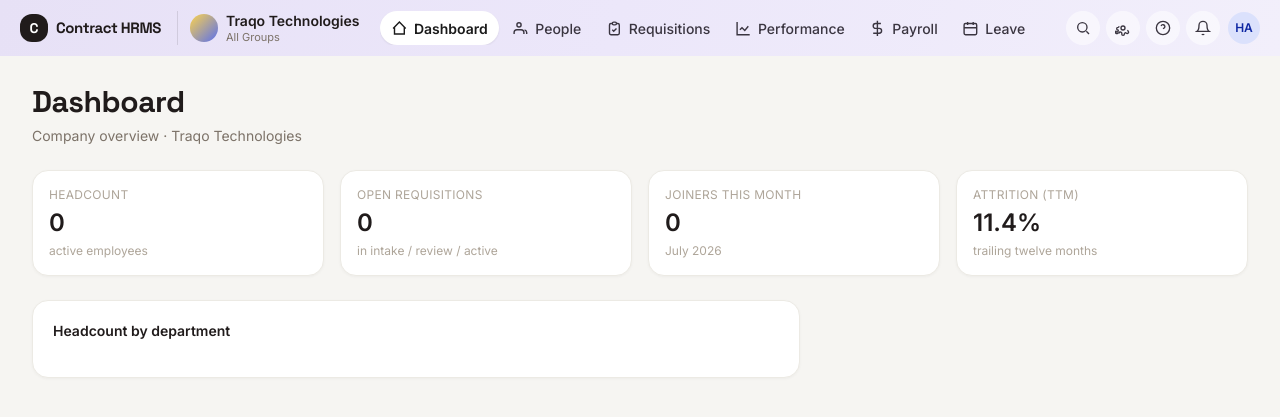
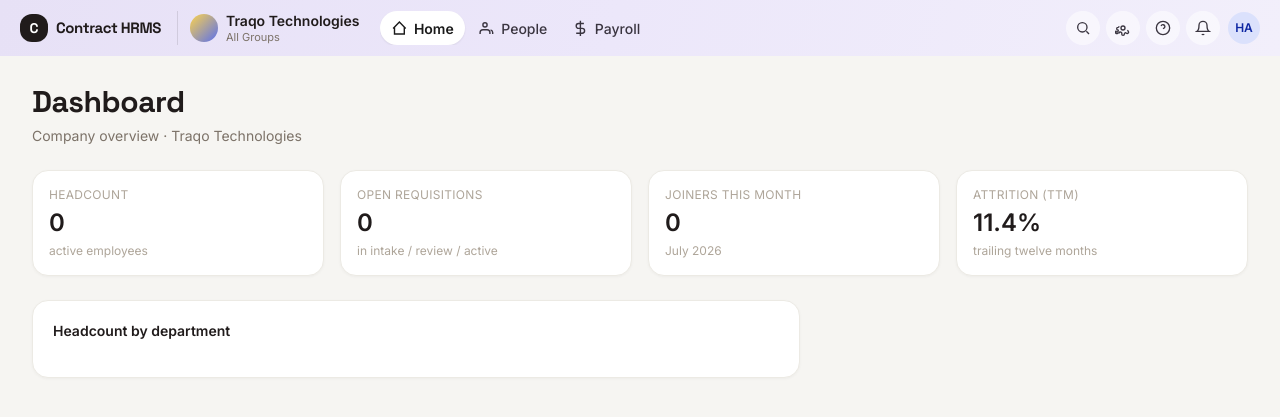
Before and after one commit to Bhargava-codes/hiring-assistant, a FastAPI app: page /dashboard in a window 1280 px wide. Shown: the top 417 px of the page. Run offline with FastAPI, Linux system fonts and the light colour scheme; some libraries are stand-ins or nearby versions.

Commit message:
Add Deel's second-level sub-navigation
Matched the reference screenshots more closely: Deel's IA is two layers, not
one flat row -- a lavender top bar with a few broad sections, and a white
sub-nav row below it listing the modules within whichever section is active.

- Collapsed the top bar to 3 sections: Home, People, Payroll
- Added a white second-row sub-nav that appears per section:
  People -> Employees, Requisitions, Performance, Leave (active item gets a
  filled grey pill, matching the "Deel Talent" active state in the reference)
  Payroll -> Payroll
- Home has no sub-nav, matching the reference's Home/overview state
- Requisitions (our hiring flow) now lives under People, mirroring how Deel
  Talent/Tracker sit under People in the real product -- not a flat top item

Co-Authored-By: Claude Opus 4.8 <noreply@anthropic.com>

```diff
--- a/app/templates/base.html
+++ b/app/templates/base.html
@@ -49,6 +49,14 @@
   .icon-btn { width:34px; height:34px; border-radius:9999px; background:rgba(255,255,255,.55);
               display:grid; place-items:center; color:#3A3540; transition:background .12s; }
   .icon-btn:hover { background:#fff; }
+  /* Deel's second-level sub-nav row: sits below the lavender bar, plain white,
+     shows the modules within whichever top-level section is active. */
+  .subnav { background:#fff; border-bottom:1px solid #ECEAE4; }
+  .subnav-link { display:flex; align-items:center; gap:.4rem; padding:.45rem .8rem; border-radius:9999px;
+                 font-size:.85rem; color:#5A5650; font-weight:500; white-space:nowrap; transition:background .12s,color .12s; }
+  .subnav-link:hover { background:#F3F1EC; color:#1A1A1A; }
+  .subnav-link.active { background:#EBE9E3; color:#1A1A1A; font-weight:600; }
+  .subnav-link svg { width:.95rem; height:.95rem; flex:none; }
   .card { background:#fff; border:1px solid #ECEAE4; border-radius:1rem; box-shadow:0 1px 3px rgba(26,26,26,.04); }
   .badge { display:inline-flex; align-items:center; padding:.125rem .5rem; border-radius:9999px; font-size:.7rem; font-weight:600; }
   /* Filter/selector chips are pills; action buttons stay rounded rectangles (Deel). */
@@ -69,9 +77,11 @@
 </style>
 
 {% set nav = nav|default('') %}
+{% set section = 'people' if nav in ['employees','requisitions','performance','leave'] else ('payroll' if nav=='payroll' else 'home') %}
 <div class="min-h-screen flex flex-col text-gray-900">
-  <!-- Deel-style lavender top navigation -->
-  <header class="topnav sticky top-0 z-30">
+  <!-- Deel-style two-level navigation: lavender top bar (sections) + white sub-nav (modules within the section) -->
+  <header class="sticky top-0 z-30">
+    <div class="topnav">
       <div class="h-14 flex items-center gap-3 px-5">
         <!-- Wordmark -->
         <a href="/dashboard" class="flex items-center gap-2 shrink-0">
@@ -86,20 +96,14 @@
             <div class="text-[11px] text-gray-500">All Groups</div>
           </div>
         </div>
-      <!-- Primary nav -->
+        <!-- Top-level sections -->
         <nav class="flex items-center gap-0.5 ml-2 overflow-x-auto">
-        <a href="/dashboard" class="topnav-link {{ 'active' if nav=='dashboard' }}">
-          <svg fill="none" stroke="currentColor" stroke-width="2" viewBox="0 0 24 24"><path d="M3 12l9-9 9 9M5 10v10h14V10"/></svg>Dashboard</a>
-        <a href="/employees" class="topnav-link {{ 'active' if nav=='employees' }}">
+          <a href="/dashboard" class="topnav-link {{ 'active' if section=='home' }}">
+            <svg fill="none" stroke="currentColor" stroke-width="2" viewBox="0 0 24 24"><path d="M3 12l9-9 9 9M5 10v10h14V10"/></svg>Home</a>
+          <a href="/employees" class="topnav-link {{ 'active' if section=='people' }}">
             <svg fill="none" stroke="currentColor" stroke-width="2" viewBox="0 0 24 24"><path d="M17 20v-2a4 4 0 00-4-4H7a4 4 0 00-4 4v2M10 10a3 3 0 100-6 3 3 0 000 6zM21 20v-2a4 4 0 00-3-3.87"/></svg>People</a>
-        <a href="/requisitions" class="topnav-link {{ 'active' if nav=='requisitions' }}">
-          <svg fill="none" stroke="currentColor" stroke-width="2" viewBox="0 0 24 24"><path d="M9 5H7a2 2 0 00-2 2v12a2 2 0 002 2h10a2 2 0 002-2V7a2 2 0 00-2-2h-2M9 5a2 2 0 002 2h2a2 2 0 002-2M9 5a2 2 0 012-2h2a2 2 0 012 2m-6 9l2 2 4-4"/></svg>Requisitions</a>
-        <a href="/performance" class="topnav-link {{ 'active' if nav=='performance' }}">
-          <svg fill="none" stroke="currentColor" stroke-width="2" viewBox="0 0 24 24"><path d="M3 3v18h18M7 14l3-3 4 4 5-6"/></svg>Performance</a>
-        <a href="/payroll" class="topnav-link {{ 'active' if nav=='payroll' }}">
+          <a href="/payroll" class="topnav-link {{ 'active' if section=='payroll' }}">
             <svg fill="none" stroke="currentColor" stroke-width="2" viewBox="0 0 24 24"><path d="M12 1v22M17 5H9.5a3.5 3.5 0 000 7h5a3.5 3.5 0 010 7H6"/></svg>Payroll</a>
-        <a href="/leave" class="topnav-link {{ 'active' if nav=='leave' }}">
-          <svg fill="none" stroke="currentColor" stroke-width="2" viewBox="0 0 24 24"><path d="M8 7V3m8 4V3M3 11h18M5 5h14a2 2 0 012 2v12a2 2 0 01-2 2H5a2 2 0 01-2-2V7a2 2 0 012-2z"/></svg>Leave</a>
         </nav>
         <!-- Right cluster -->
         <div class="ml-auto flex items-center gap-1.5 shrink-0">
@@ -113,6 +117,29 @@
           <div class="w-8 h-8 rounded-full bg-brand-100 text-brand-700 grid place-items-center text-xs font-semibold ml-0.5" title="{{ current_user }}">HA</div>
         </div>
       </div>
+    </div>
+
+    {% if section == 'people' %}
+    <div class="subnav">
+      <div class="h-11 flex items-center gap-1 px-5 overflow-x-auto">
+        <a href="/employees" class="subnav-link {{ 'active' if nav=='employees' }}">
+          <svg fill="none" stroke="currentColor" stroke-width="2" viewBox="0 0 24 24"><path d="M17 20v-2a4 4 0 00-4-4H7a4 4 0 00-4 4v2M10 10a3 3 0 100-6 3 3 0 000 6zM21 20v-2a4 4 0 00-3-3.87"/></svg>People</a>
+        <a href="/requisitions" class="subnav-link {{ 'active' if nav=='requisitions' }}">
+          <svg fill="none" stroke="currentColor" stroke-width="2" viewBox="0 0 24 24"><path d="M9 5H7a2 2 0 00-2 2v12a2 2 0 002 2h10a2 2 0 002-2V7a2 2 0 00-2-2h-2M9 5a2 2 0 002 2h2a2 2 0 002-2M9 5a2 2 0 012-2h2a2 2 0 012 2m-6 9l2 2 4-4"/></svg>Requisitions</a>
+        <a href="/performance" class="subnav-link {{ 'active' if nav=='performance' }}">
+          <svg fill="none" stroke="currentColor" stroke-width="2" viewBox="0 0 24 24"><path d="M3 3v18h18M7 14l3-3 4 4 5-6"/></svg>Performance</a>
+        <a href="/leave" class="subnav-link {{ 'active' if nav=='leave' }}">
+          <svg fill="none" stroke="currentColor" stroke-width="2" viewBox="0 0 24 24"><path d="M8 7V3m8 4V3M3 11h18M5 5h14a2 2 0 012 2v12a2 2 0 01-2 2H5a2 2 0 01-2-2V7a2 2 0 012-2z"/></svg>Leave</a>
+      </div>
+    </div>
+    {% elif section == 'payroll' %}
+    <div class="subnav">
+      <div class="h-11 flex items-center gap-1 px-5 overflow-x-auto">
+        <a href="/payroll" class="subnav-link active">
+          <svg fill="none" stroke="currentColor" stroke-width="2" viewBox="0 0 24 24"><path d="M12 1v22M17 5H9.5a3.5 3.5 0 000 7h5a3.5 3.5 0 010 7H6"/></svg>Payroll</a>
+      </div>
+    </div>
+    {% endif %}
   </header>
 
   <main class="flex-1 overflow-auto">
```
Lines whose indentation alone changed are shown as unchanged.
